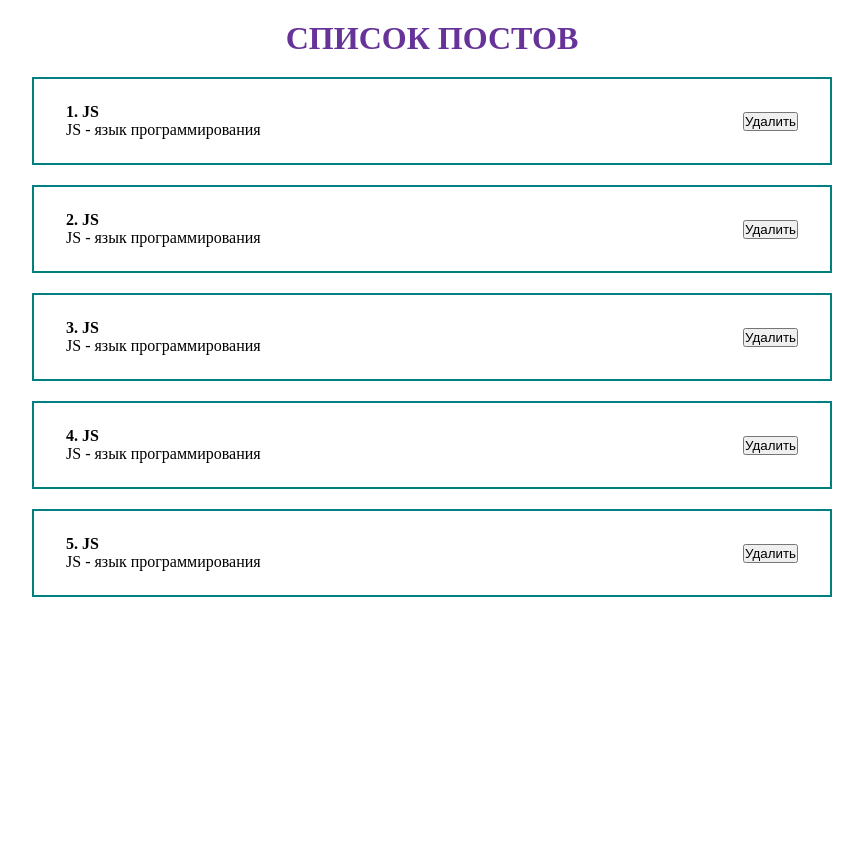
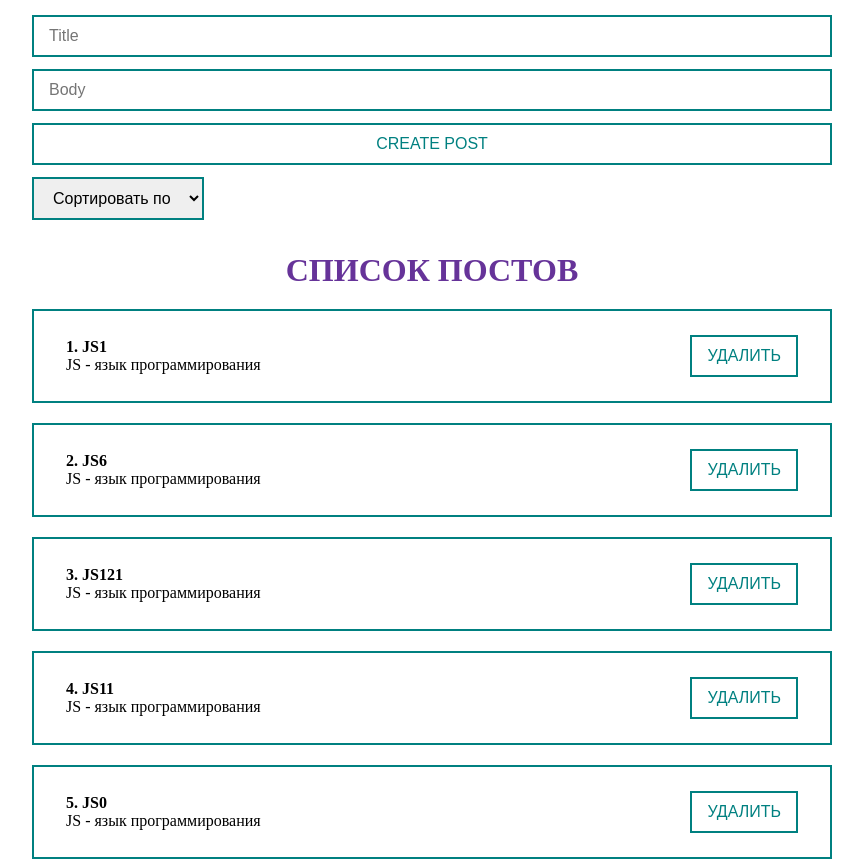
Before and after one commit to D3ncay/React, a React (Create React App) app: page / in a window 1280 px wide. Shown: the whole page, without its empty margins (208-1071 px from the left). Before the commit the page ends 800 px from the top, so only its background shows below. Built offline with nearby package versions, Linux system fonts and the light colour scheme.

Commit message:
добавление и удаление постов

```diff
--- a/src/App.js
+++ b/src/App.js
@@ -1,19 +1,39 @@
 import "./styles/App.css";
 import React, { useState } from "react";
 import PostList from "./components/PostList";
+import PostForm from "./components/PostForm";
+import MySelect from "./components/UI/select/MySelect";
 
 function App() {
   const [posts, setPosts] = useState([
-    { id: 1, title: "JS", body: "JS - язык программирования" },
-    { id: 2, title: "JS", body: "JS - язык программирования" },
-    { id: 3, title: "JS", body: "JS - язык программирования" },
-    { id: 4, title: "JS", body: "JS - язык программирования" },
-    { id: 5, title: "JS", body: "JS - язык программирования" },
+    { id: 1, title: "JS1", body: "JS - язык программирования" },
+    { id: 2, title: "JS6", body: "JS - язык программирования" },
+    { id: 3, title: "JS121", body: "JS - язык программирования" },
+    { id: 4, title: "JS11", body: "JS - язык программирования" },
+    { id: 5, title: "JS0", body: "JS - язык программирования" },
   ]);
+
+  const options = [
+    {value: 'title', name: 'По названию'},
+    {value: 'body', name: 'По описанию'},
+  ]
+
+  const createPost = (post) => {
+    setPosts([...posts, post])
+  }
+
+  const removePost = (id) => {
+    setPosts(posts.filter(item => item.id !== id))
+  }
+
 
   return (
     <div className="App">
-        <PostList posts={posts} title='Список постов'/>
+      <PostForm create={createPost}/>
+      <MySelect options={options} defaultValue='Сортировать по'/>
+      {
+        posts.length ? <PostList remove={removePost} posts={posts} title="Список постов" /> : <h1>Постов нет!</h1>
+      }
     </div>
   );
 }
--- /dev/null
+++ b/src/components/PostForm.jsx
@@ -0,0 +1,34 @@
+import React, { useState } from "react";
+import MyInput from "./UI/input/MyInput";
+import MyButton from "./UI/button/MyButton";
+
+const PostForm = ({create}) => {
+  const [post, setPost] = useState({ title: "", body: "" });
+
+  const addNewPost = (e) => {
+    e.preventDefault();
+    const newPost = { id: Date.now(), ...post };
+    create(newPost);
+    setPost({ title: "", body: "" });
+  };
+
+  return (
+    <form>
+      <MyInput
+        value={post.title}
+        onChange={(e) => setPost({ ...post, title: e.target.value })}
+        type="text"
+        placeholder="Title"
+      />
+      <MyInput
+        value={post.body}
+        onChange={(e) => setPost({ ...post, body: e.target.value })}
+        type="text"
+        placeholder="Body"
+      />
+      <MyButton onClick={addNewPost} children="Create Post" />
+    </form>
+  );
+};
+
+export default PostForm;
--- a/src/components/PostItem.jsx
+++ b/src/components/PostItem.jsx
@@ -1,16 +1,17 @@
 import React from "react";
+import MyButton from './UI/button/MyButton';
 
-export const PostItem = ({post: {id, body, title}}) => {
+export const PostItem = ({post: {id, body, title}, number, remove}) => {
 
 
   return (
     <div className="post">
       <div className="post__container">
-        <strong>{id}. {title}</strong>
+        <strong>{number}. {title}</strong>
         <div>{body}</div>
       </div>
       <div className="post__btns">
-        <button>Удалить</button>
+        <MyButton onClick={() => remove(id)}>Удалить</MyButton>
       </div>
     </div>
   );
--- a/src/components/PostList.jsx
+++ b/src/components/PostList.jsx
@@ -1,12 +1,12 @@
 import React from "react";
 import { PostItem } from './PostItem';
 
-const PostList = ({posts, title}) => {
+const PostList = ({posts, title, remove}) => {
   return (
     <div>
       <h1>{title}</h1>
-      {posts.map((post) => (
-        <PostItem post={post} key={post.id} />
+      {posts.map((post, index) => (
+        <PostItem remove={remove} number={1+index} post={post} key={post.id} />
       ))}
     </div>
   );
--- /dev/null
+++ b/src/components/UI/button/MyButton.jsx
@@ -0,0 +1,11 @@
+import React from 'react';
+
+const MyButton = ({children, ...props}) => {
+    return (
+        <button {...props}>
+            {children}
+        </button>
+    );
+}
+
+export default MyButton;
--- /dev/null
+++ b/src/components/UI/input/MyInput.jsx
@@ -0,0 +1,9 @@
+import React from 'react';
+
+const MyInput = React.forwardRef((props, ref) => {
+    return (
+        <input ref={ref} {...props}/>
+    );
+})
+
+export default MyInput;
--- /dev/null
+++ b/src/components/UI/select/MySelect.jsx
@@ -0,0 +1,23 @@
+import React, {useState} from "react";
+
+const MySelect = ({ options, defaultValue, onChange }) => {
+
+    const [selected, setSelected] = useState('');
+
+  return (
+    <div>
+      <select onChange={e => setSelected(e.target.value)}>
+        <option selected value="" disabled>
+          {defaultValue}
+        </option>
+        {options.map((option) =>
+          <option  value={option.value} key={option.value}>
+            {option.name}
+          </option>
+        )}
+      </select>
+    </div>
+  );
+};
+
+export default MySelect;
--- a/src/styles/App.css
+++ b/src/styles/App.css
@@ -35,3 +35,36 @@ h1{
     display: flex;
     flex-direction: column;
 }
+
+form{
+    display: flex;
+    flex-direction: column;
+    margin-top: 15px;
+}
+
+button{
+    padding: 10px 15px;
+    border: 2px solid teal;
+    color: teal;
+    background-color: transparent;
+    cursor: pointer;
+    text-transform: uppercase;
+    font-size: 16px;
+}
+
+button:hover{
+    background-color: teal;
+    color: white;
+}
+
+input, select{
+    padding: 10px 15px;
+    border: 2px solid teal;
+    color: #000;
+    font-size: 16px;
+    margin-bottom: 12px;
+}
+
+select{
+    margin-top: 12px;
+}
```
